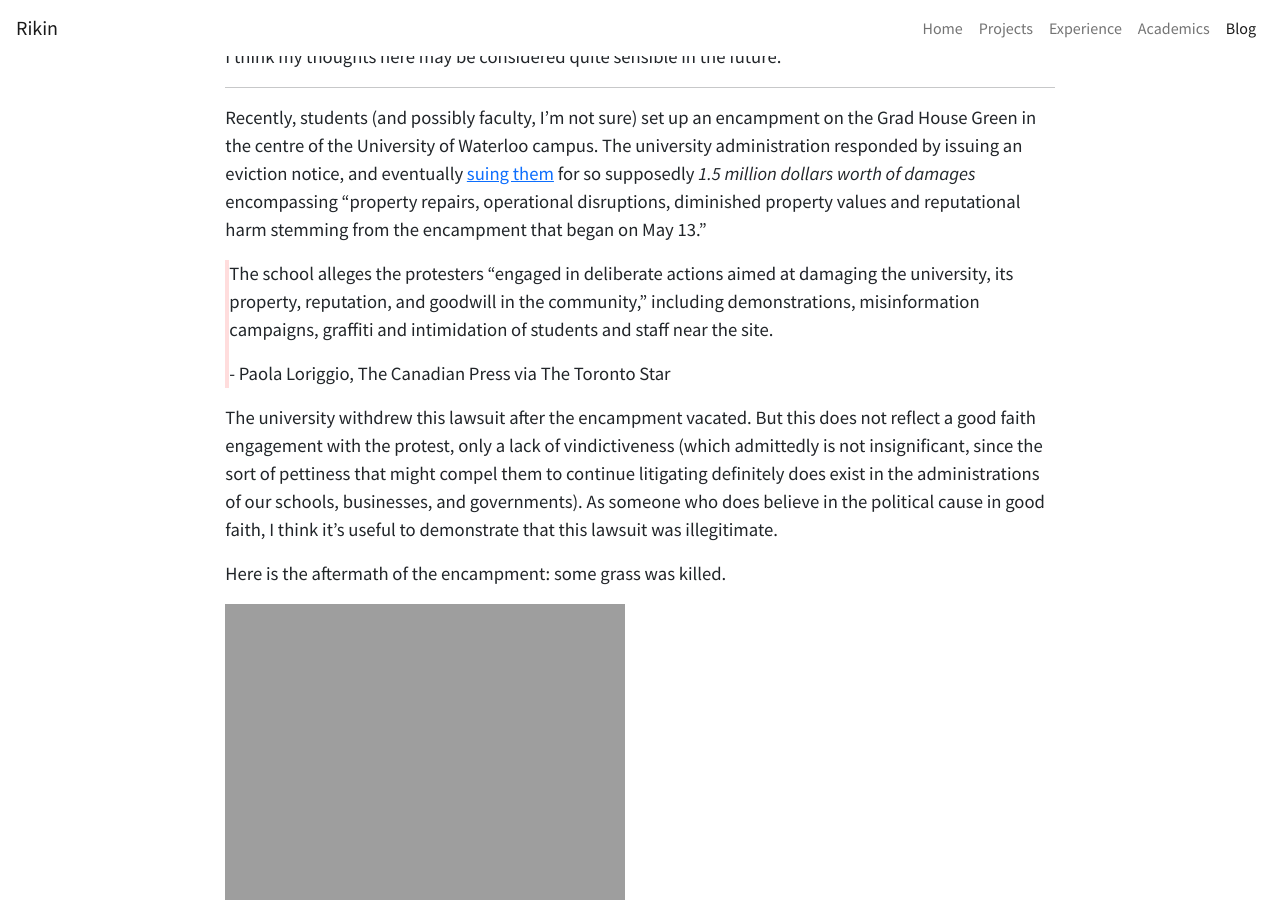
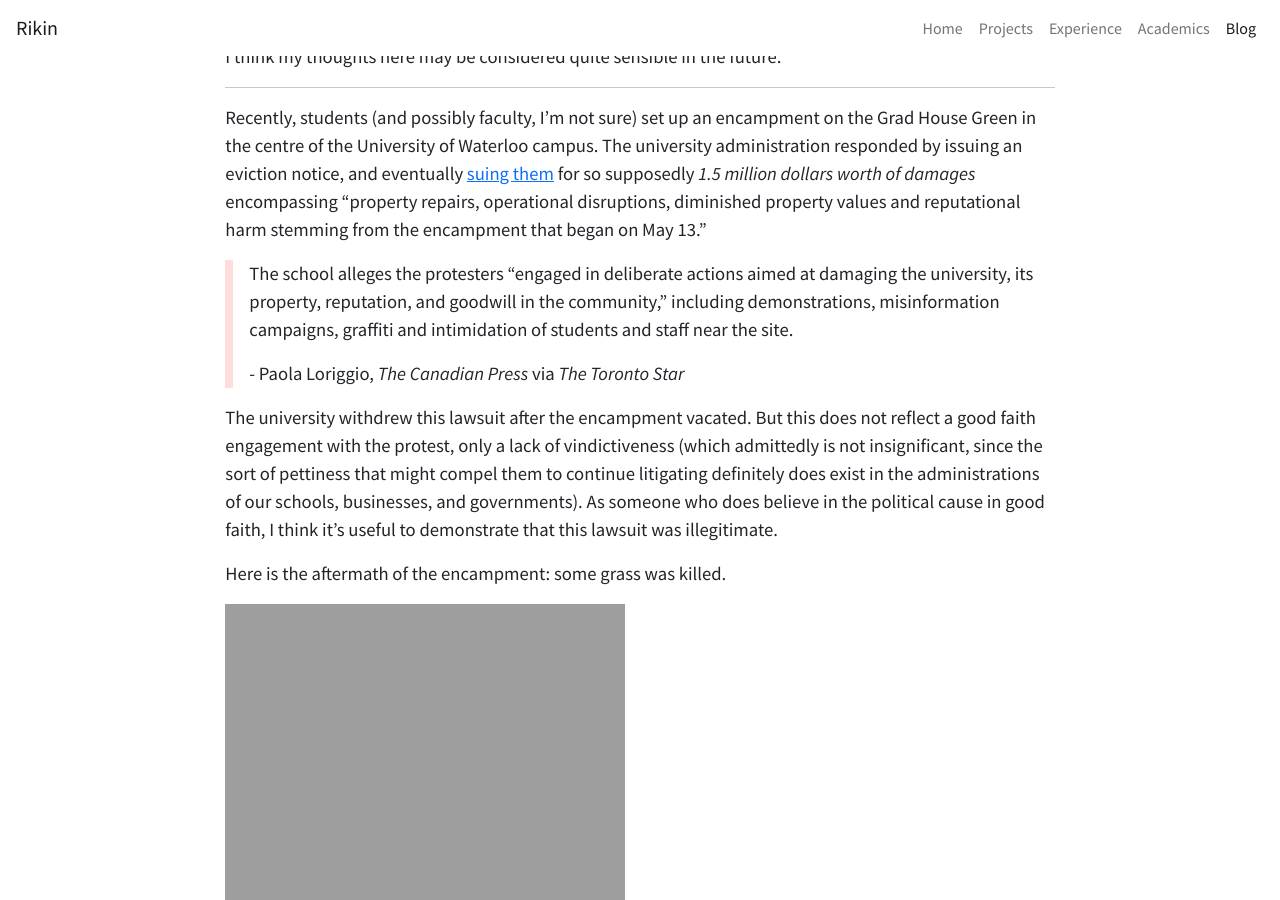
Before and after one commit to rikingurditta/blog, a Jekyll site: the page built from _posts/2024-07-10-on-the-lawsuit.md, in a window 1280 px wide and 900 px high, scrolled down 436 px. Built offline with Jekyll 4.4.1, drawn with Linux system fonts in a browser that asks for light colours.

Commit message:
Edited blockquote style

```diff
--- a/_includes/head.html
+++ b/_includes/head.html
@@ -10,7 +10,7 @@
 			background-color: {{ page.colour }};
 		}
     blockquote {
-      border-left: 0.3rem solid {{ page.colour }};
+      border-left: 0.5rem solid {{ page.colour }};
     }
 		{% endif %}
 	</style>
--- a/_posts/2024-07-10-on-the-lawsuit.md
+++ b/_posts/2024-07-10-on-the-lawsuit.md
@@ -15,7 +15,7 @@ Recently, students (and possibly faculty, I'm not sure) set up an encampment on
 
 > The school alleges the protesters “engaged in deliberate actions aimed at damaging the university, its property, reputation, and goodwill in the community,” including demonstrations, misinformation campaigns, graffiti and intimidation of students and staff near the site.
 >
-> \- Paola Loriggio, The Canadian Press via The Toronto Star
+> \- Paola Loriggio, *The Canadian Press* via *The Toronto Star*
 
 The university withdrew this lawsuit after the encampment vacated. But this does not reflect a good faith engagement with the protest, only a lack of vindictiveness (which admittedly is not insignificant, since the sort of pettiness that might compel them to continue litigating definitely does exist in the administrations of our schools, businesses, and governments). As someone who does believe in the political cause in good faith, I think it's useful to demonstrate that this lawsuit was illegitimate.
 
--- a/style.css
+++ b/style.css
@@ -56,6 +56,10 @@ img {
     max-width: 100%;
 }
 
+blockquote {
+    padding: 0 1rem;
+}
+
 .expand-text {
     font-size: 12pt;
     width: 95%;
```
